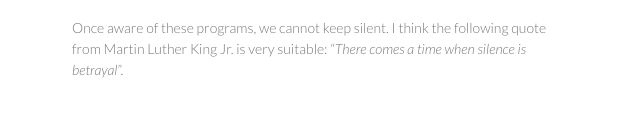
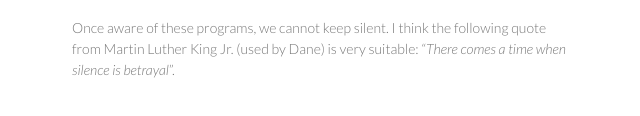
Before and after one commit to dvreeze/dvreeze.github.io, a plain HTML site: page index.html in a window 1280 px wide. Shown: the part 4454-4570 px from the top of the page, 498-1138 px from the left. Drawn offline with Linux system fonts and the light colour scheme.

Commit message:
Edited document

```diff
--- a/index.html
+++ b/index.html
@@ -103,7 +103,7 @@ The late George Carlin was clear about whether we have any freedom of choice: "Y
 <p>It is of course hard to wake up to the fact that geoengineering programs are and have long been a reality. It may shatter ones belief systems. Still, that is no reason for pretending it is not happening. After all, we have a responsibility to our children and grandchildren, and to the greater good.</p>
 <p>Dane Wigington, who exposes these programs at <a href="https://www.geoengineeringwatch.org" target="_blank">geoengineeringwatch.org</a>, has now a FAQ in the form of some small yet excellent videos, explaining geoengineering to people who are starting to wake up to this stark reality.</p>
 <p>This material can be found at <a href="https://www.geoengineeringwatch.org/geoengineering-answers-to-the-most-commonly-asked-questions/" target="_blank">GeoEngineering FAQ</a>. The videos are very accessible. I think Dane is absolutely right in that we must have the courage to face this issue, and these videos may be a good first step.</p>
-<p>Once aware of these programs, we cannot keep silent. I think the following quote from Martin Luther King Jr. is very suitable: <q><em>There comes a time when silence is betrayal</em></q>.</p>
+<p>Once aware of these programs, we cannot keep silent. I think the following quote from Martin Luther King Jr. (used by Dane) is very suitable: <q><em>There comes a time when silence is betrayal</em></q>.</p>
       </section>
       <footer>
         <p><small>Hosted on GitHub Pages &mdash; Theme by <a href="https://github.com/orderedlist">orderedlist</a></small></p>
```
